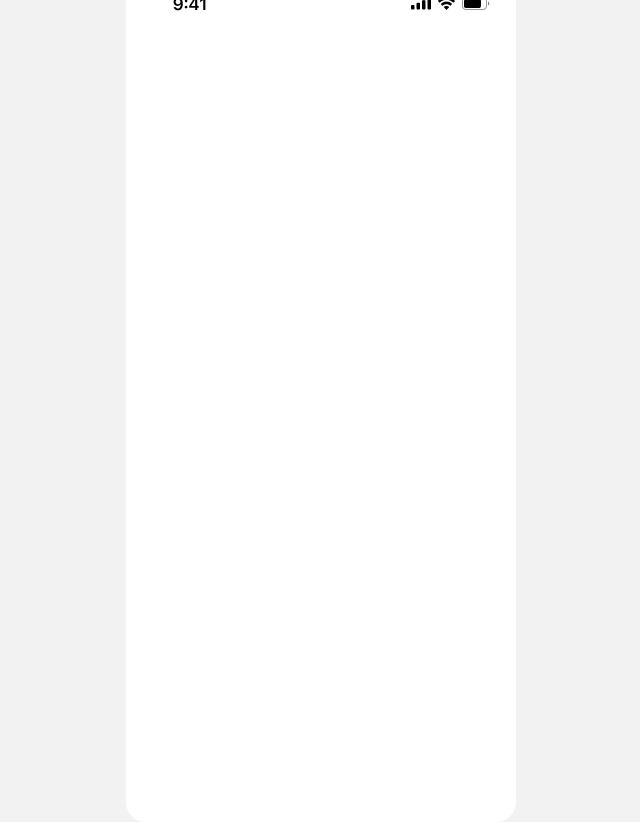
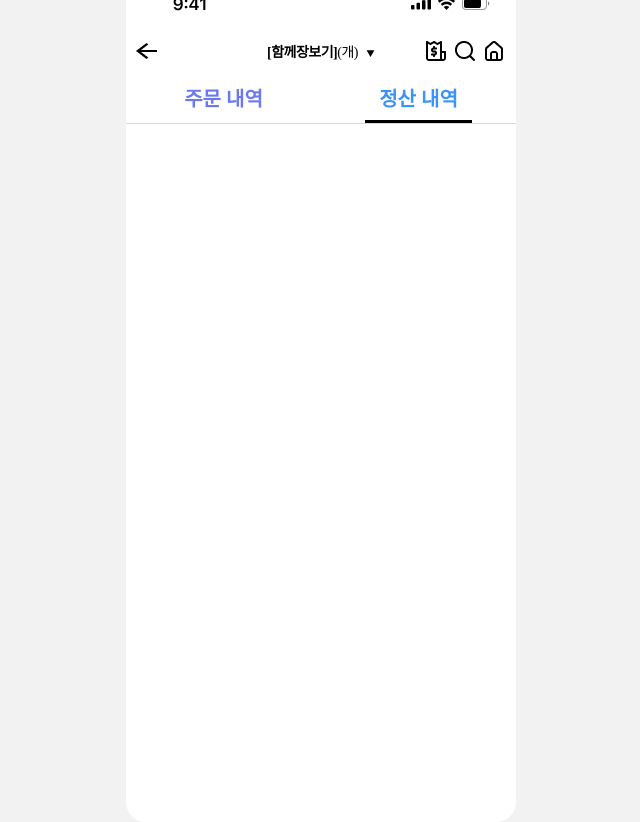
Before and after one commit to SSG-sausage/sausage-web, a React (Create React App) app: page /cart-share/1/dutch-pay in a window 1280 px wide. Shown: the whole page, without its empty margins (319-959 px from the left). Built offline with nearby package versions, Linux system fonts and the light colour scheme.

Commit message:
[TERK-92/Feat] 주문내역, 정산 내역 공통 네비게이션 추가

```diff
--- a/src/components/dutchpay/DutchPay.js
+++ b/src/components/dutchpay/DutchPay.js
@@ -1,8 +1,17 @@
 /** @jsxImportSource @emotion/react */
 import styled from 'styled-components';
+import NavigationBar from '../cartshare/NavigationBar';
+import DutchPayNavigationBar from './DutchPayNavigationBar';
 
 const DutchPay = () => {
-    return <div></div>;
+    return (
+        <>
+            <div>
+                <NavigationBar />
+            </div>
+            <DutchPayNavigationBar />
+        </>
+    );
 };
 
 export default DutchPay;
--- /dev/null
+++ b/src/components/dutchpay/DutchPayNavigationBar.js
@@ -0,0 +1,38 @@
+import styled from 'styled-components';
+
+const DutchPayNavigationBar = () => {
+    return (
+        <>
+            <DutchPayNavigationWrapper>
+                <OrdMenu>주문 내역</OrdMenu>
+                <DutchPayMenu>정산 내역</DutchPayMenu>
+            </DutchPayNavigationWrapper>
+        </>
+    );
+};
+
+const DutchPayNavigationWrapper = styled.div`
+    display: flex;
+    height: 47px;
+    width: 390px;
+    text-align: center;
+    justify-content: space-around;
+    border-bottom: 0.5px #d9d9d9 solid;
+`;
+const OrdMenu = styled.div`
+    line-height: 47px;
+    width: 107px;
+    font-size: 20px;
+    color: #6c78f1;
+    font-weight: bold;
+`;
+
+const DutchPayMenu = styled.div`
+    border-bottom: 3px black solid;
+    line-height: 47px;
+    width: 107px;
+    font-size: 20px;
+    color: #3994fa;
+    font-weight: bold;
+`;
+export default DutchPayNavigationBar;
--- a/src/containers/dutchpay/DutchPayContainer.js
+++ b/src/containers/dutchpay/DutchPayContainer.js
@@ -1,7 +1,15 @@
 import React, { useState, useEffect, useRef } from 'react';
+import { useParams, useNavigate } from 'react-router-dom';
+
 import DutchPay from '../../components/dutchpay/DutchPay';
 
 const DutchPayContainer = () => {
+    const navigate = useNavigate();
+    let { cartShareOrdId } = useParams();
+
+    const onClickCreate = () => {
+        navigate(`/item`);
+    };
     return <DutchPay />;
 };
 
--- a/src/containers/mbr/LoginContainer.js
+++ b/src/containers/mbr/LoginContainer.js
@@ -25,7 +25,6 @@ const LoginContainer = () => {
     const onClickLoginBnt = () => {
         login(mbr.id, mbr.pwd)
             .then(response => {
-                console.log();
                 setMbrCookie('mbrId', response.data.data.mbrId);
                 axiosInstance.defaults.headers.common['mbrId'] = response.data.data.mbrId;
                 alert('로그인 성공');
```
